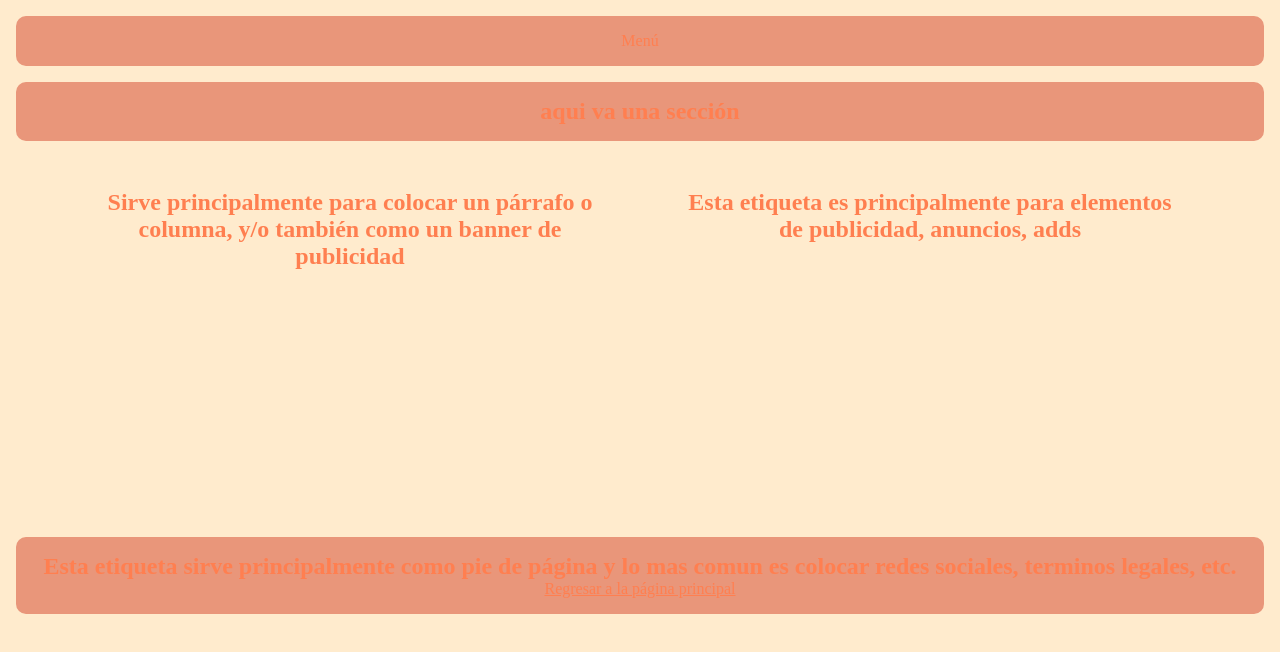
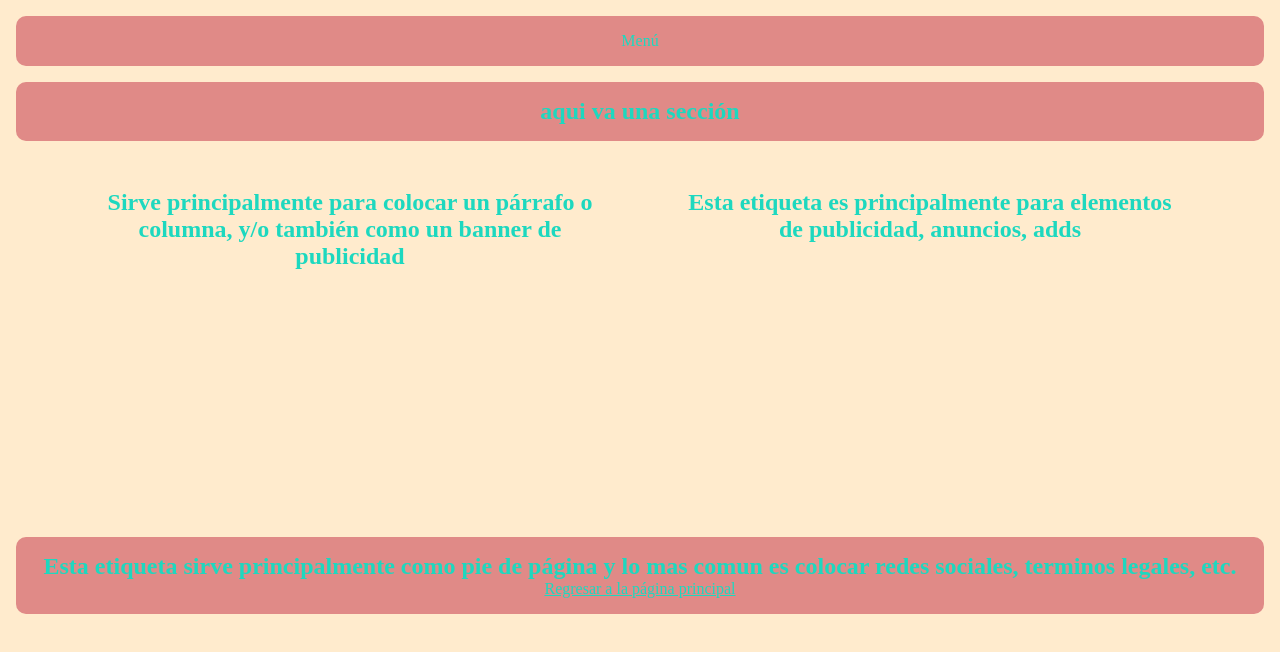
Before and after one commit to MariaJoseCastelan/4IV8_CASTELAN_MELO_MARIAJOSE, a plain HTML site: page 01PrimeraPractica/inicio.html in a window 1280 px wide. Drawn offline with Linux system fonts and the light colour scheme.

Commit message:
css de página de inicio

```diff
--- a/01PrimeraPractica/css/style.css
+++ b/01PrimeraPractica/css/style.css
@@ -1,7 +1,7 @@
 *{
     padding: 0%;
     margin: 0%;
-    color: coral;
+    color: rgb(29, 216, 191);
     text-align: center;
 }
 html, body{
@@ -11,11 +11,11 @@ html, body{
     border: 7px solid rgb(rgb(0, 255, 136), rgb(170, 140, 162), rgb(112, 112, 168));
     border-radius: 50px;
     margin: 2rem;
-    background-color: rgb(rgb(215, 228, 143), green, rgb(154, 154, 245));
+    background-color: rgb(rgb(242, 243, 238), rgb(128, 30, 0), rgb(245, 221, 154));
 }
 
 nav, section, footer, aside, article{
-    border: 4px solid rgb(rgb(0, 162, 255), rgb(74, 216, 74), rgb(192, 116, 116));
+    border: 4px solid rgb(rgb(0, 162, 255), rgb(74, 216, 74), rgb(192, 116, 188));
     margin: 1rem;
     border-radius: 10px;
     padding: 1rem;
@@ -28,5 +28,5 @@ article, aside{
 }
 
 nav, footer, section{
-    background-color: darksalmon;
+    background-color: rgb(224, 138, 135);
 }
```
